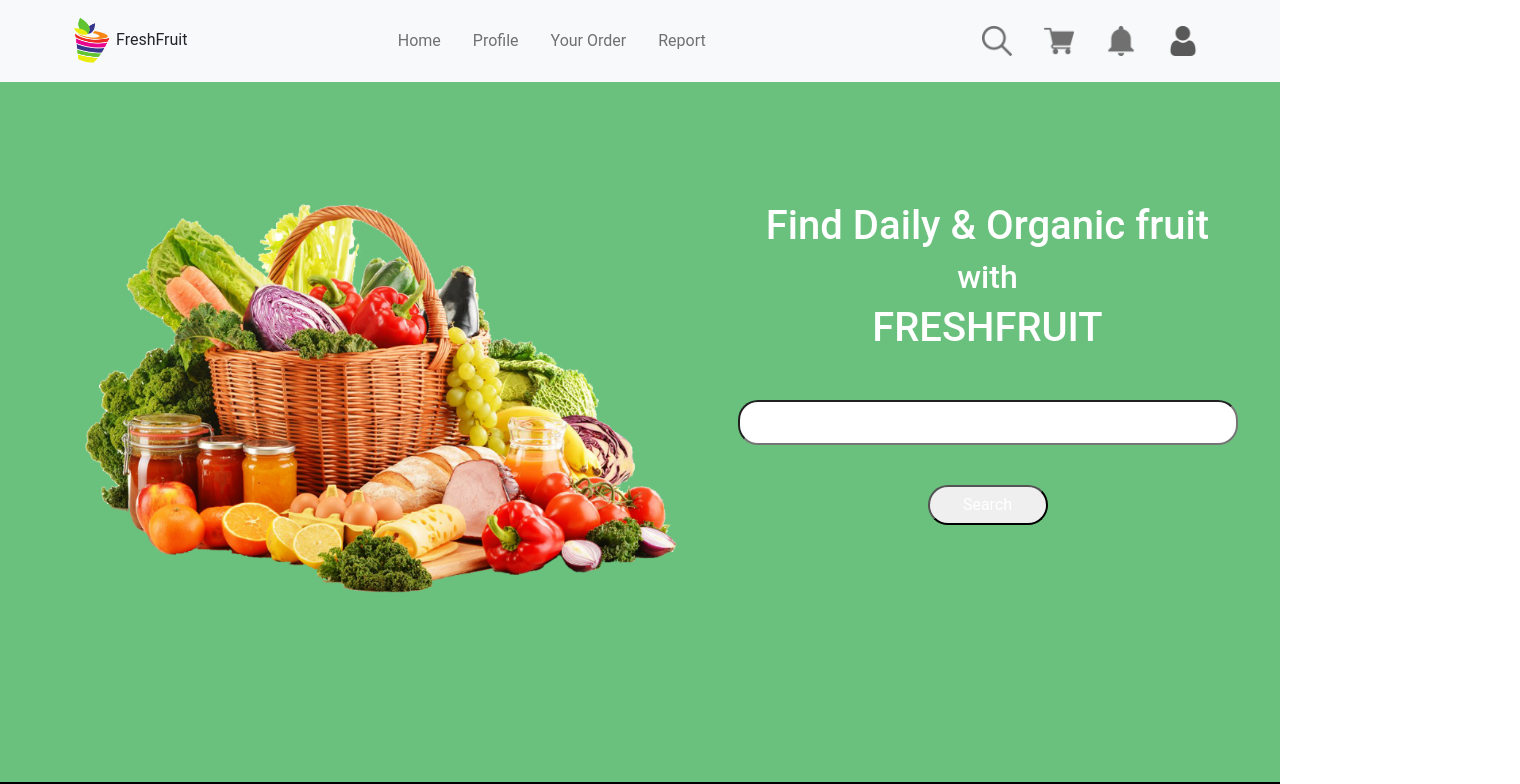
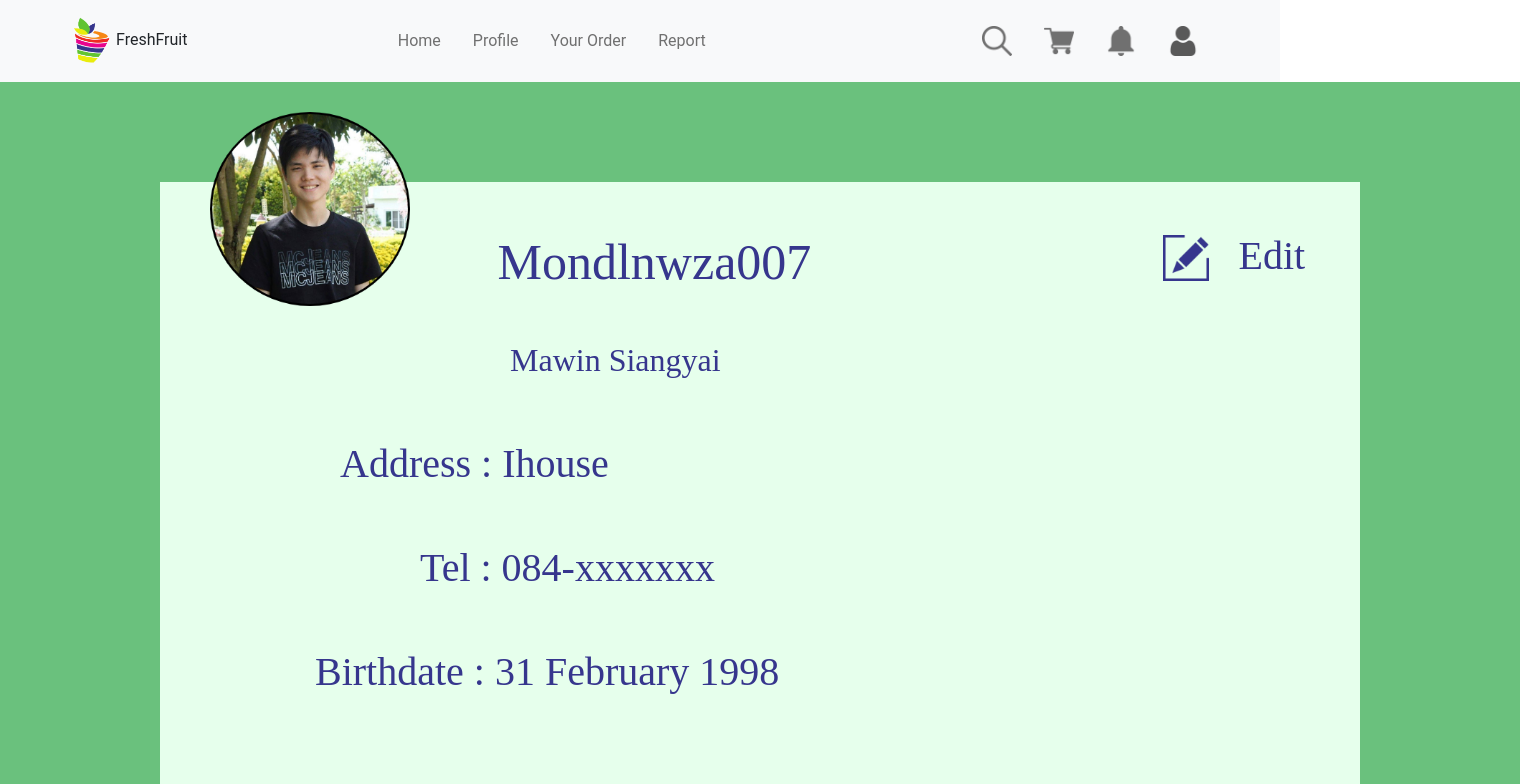
Before and after one commit to 2110423-2019-2/sec1_V-Solution, a React (Create React App) app in the folder front-fresh-fruit/: page / in a window 1280 px wide. Shown: the top 784 px of the page, 1520 px wide, since content can reach past the window. Built offline with nearby package versions, Linux system fonts and the light colour scheme.

Commit message:
Edit profile page and change name

```diff
--- a/front-fresh-fruit/src/App.js
+++ b/front-fresh-fruit/src/App.js
@@ -4,12 +4,12 @@ import Footer from './web-components/Footer';
 import Home from './Page/HomePage';
 import Register from './Page/Register';
 import RegisterSeller from './Page/RegisterSeller';
-import Profile from './Page/Profile';
+import ProfileCus from './Page/ProfileCus';
 import Seller from './Page/Seller';
 import Signin from './Page/Signin';
 import Store from './Page/Store';
 import AddItem from './Page/AddItem';
-import EditProfile from './Page/EditProfile';
+import ProfileSeller from './Page/ProfileSeller';
 import EditStore from './Page/EditStore';
 import UserContext from './Context/UserContext';
 
@@ -54,15 +54,15 @@ function App() {
         {/* body part */}
         <Switch>
           <UserContext.Provider value={{isloggedin:`${isloggedin}`,setLogin:handleIsloggedin,setToken:handleSetToken,clearToken:clearToken,getToken:getToken}}>
-          <Route exact path='/' component={Home} />
-          {localStorage.getItem('Token')!=null ? (<Route path='/profile' component={Profile} />):(<Route path='/profile' component={Seller} />)}
+          <Route exact path='/' component={ProfileCus} />
+          {localStorage.getItem('Token')!=null ? (<Route path='/profile' component={ProfileSeller} />):(<Route path='/profile' component={Seller} />)}
 
           <Route path='/seller' component={Seller} />
           <Route path='/register' component={Register} />
           <Route path='/registerSeller' component={RegisterSeller} />
           <Route path='/Signin' component={Signin} />
           <Route path='/store' component={Store} />
-          <Route path='/EditProfile' component={EditProfile} />
+          <Route path='/ProfileSeller' component={ProfileSeller} />
           <Route path='/EditStore' component={EditStore} />
           <Route path='/addItem' component={AddItemform} />
           </UserContext.Provider>
--- a/front-fresh-fruit/src/Page/HomePage.js
+++ b/front-fresh-fruit/src/Page/HomePage.js
@@ -25,10 +25,10 @@ const HomePage = () => {
 
             <div class="row" style={{marginTop: "120px", marginLeft: "50px"}}>
               <div class="col" style={{textAlign: "center"}}><img src={homefruit} style={{height:'400px',width:'600px'}}/></div>
-              <div class="col" style={{textAlign: "center", color:"white"}}><h1>Find Daily & Organic fruit</h1>
-                <h2>with</h2><h1>FRESHFRUIT</h1>
+              <div class="col" style={{textAlign: "center", color:"white"}}><h1 style={{fontFamily: "Marker Felt",}}>Find Daily & Organic fruit</h1>
+                <h2 style={{fontFamily: "Marker Felt",}}>with</h2><h1 style={{fontFamily: "Marker Felt",}}>FRESHFRUIT</h1>
                 <input type="text" name="search" style={{marginTop:"40px", width:"500px", height:"45px", borderRadius:"20px"}}/>
-                <div style={{marginTop:"40px"}}><button style={{width:'120px', height:'40px', borderRadius:"20px"}}><a href='/SignUp'>Search</a></button></div>
+                <div style={{marginTop:"40px"}}><button style={{width:'120px', height:'40px', borderRadius:"20px", backgroundColor:"#FFA000"}}><a href='/SignUp'>Search</a></button></div>
               </div>
             </div>
 
--- a/front-fresh-fruit/src/Page/Profile.js
+++ b/front-fresh-fruit/src/Page/ProfileCus.js
@@ -3,7 +3,7 @@ import '../App.scss';
 import ProfileComponent from '../web-components/ProfileComponent';
 import UserContext from '../Context/UserContext';
 
-const Profile = (props) => {
+const ProfileCus = (props) => {
     //for setup fetch data
     return (
         //style={{backgroundImage:`url(${background})`}}
@@ -20,4 +20,4 @@ const Profile = (props) => {
     );
 };
 
-export default Profile;
+export default ProfileCus;
--- a/front-fresh-fruit/src/Page/EditProfile.js
+++ b/front-fresh-fruit/src/Page/ProfileSeller.js
@@ -1,49 +1,50 @@
 import React from 'react';
 import Background from '../pictures/seller.jpg'
 import Logo from '../pictures/fruitfarm.png'
+import EditPic from '../pictures/edit.png'
 
-const EditProfile = () => {
+const ProfileSeller = () => {
     return (
-        <div style={{backgroundColor:"#6AC17D", width: "1920px", height: "1985px"}}>
+        <div style={{backgroundColor:"#6AC17D", width: "1520px", height: "1985px"}}>
 
 
             <div style={{width: "1200px", marginLeft: "160px"}}>
 
                 {/* head */}
 
-                <div style={{border: "solid black 2px", height: "293px", backgroundImage: `url(${Background})`,
+                <div style={{height: "293px", backgroundImage: `url(${Background})`,
                             backgroundRepeat: "no-repeat", backgroundSize: 'cover'}}>
 
                 </div>
 
                 {/* body */}
 
-                <div style={{border: "solid red 2px", height: "1650px", backgroundColor: "#E6FFEC"}}>
+                <div style={{height: "1695px", backgroundColor: "#E6FFEC"}}>
 
                     <div class="row">
 
-                        <div class="col-3" style={{border: "solid black 2px"}}>
-                            <img src={Logo} style={{width: "200px", marginTop: "-70px", marginLeft: "50px"}} />
+                        <div class="col-3">
+                            <img src={Logo} style={{width: "200px", marginTop: "-80px", marginLeft: "50px"}} />
                         </div>
-                        <div class="col"  style={{border: "solid black 2px",}}>
+                        <div class="col">
                             <h1 style={{fontFamily: "Marker Felt", color:"#36368D", fontSize:"50px", marginTop:"40px", marginLeft:"30px"}}>
                                 GreatStorer</h1>
                         </div>
 
-                        <div class="col-3"  style={{border: "solid black 2px",}}>
+                        <div class="col-3">
                             <div class="row">
-                                <div class="col" style={{border:"solid black 2px"}}>
-                                    <h1 style={{marginLeft: "80px"}}>a</h1>
+                                <div class="col">
+                                    <h1 style={{marginLeft: "80px"}}><img src={EditPic}/></h1>
                                 </div>
-                                <div class="col" style={{border:"solid black 2px"}}>
-                                    <h1>b</h1>
+                                <div class="col">
+                                    <h1 style={{fontFamily: "Marker Felt", color:"#36368D"}}>Edit</h1>
                                 </div>
                             </div>
                         </div>
 
                     </div>
 
-                    <div style={{border: "solid black 2px", height: "350px"}}>
+                    <div style={{ height: "350px"}}>
 
                         <div style={{marginTop: "50px"}}>
                             <div style={{marginLeft: "100px"}}>
@@ -57,18 +58,18 @@ const EditProfile = () => {
 
                     </div>
 
-                    <div style={{border: "solid black 2px", height: "350px"}}>
+                    <div style={{height: "400px"}}>
 
                         <div class = "row" style={{textAlign: "center", marginTop: "30px"}}>
                             <div class="col">
-                                <div style={{border: "solid black 4px", width: "400px", marginTop: "20px", marginLeft:"40px"}}></div>
+                                <div style={{border: "solid black 3px", width: "400px", marginTop: "20px", marginLeft:"40px"}}></div>
                             </div>
                             <div class="col" style={{marginRight: "50px"}}>
                                 <h1 style={{marginLeft: "20px", fontFamily: "Marker Felt", color:"#36368D", fontSize:"40px"}}>
                                 My Store</h1>
                             </div>
                             <div class="col">
-                                <div style={{border: "solid black 4px", width: "400px", marginTop: "20px", marginRight:"40px"}}></div>
+                                <div style={{border: "solid black 3px", width: "400px", marginTop: "20px", marginRight:"40px"}}></div>
                             </div>
                         </div>
 
@@ -85,4 +86,4 @@ const EditProfile = () => {
     );
 };
 
-export default EditProfile;
+export default ProfileSeller;
--- a/front-fresh-fruit/src/web-components/ProfileComponent.js
+++ b/front-fresh-fruit/src/web-components/ProfileComponent.js
@@ -1,9 +1,9 @@
 import React,{useState,useEffect} from 'react';
 import '../App.scss';
 import axios from 'axios';
-import background from '../pictures/background.png';
-import ProfilePic from '../pictures/user.png';
-import UserContext from '../Context/UserContext';
+import Background from '../pictures/seller.jpg'
+import Mond from '../pictures/profile pic.png'
+import EditPic from '../pictures/edit.png'
 import { useHistory } from 'react-router-dom';
 const Profile = (props) => {
     const history = useHistory();
@@ -11,53 +11,75 @@ const Profile = (props) => {
 
     return (
         //style={{backgroundImage:`url(${background})`}}
-        <div>
-            <div>
-                <img class='profileCover' src={background} />
-                <img class='profilePic' src={ProfilePic} />
+        <div style={{backgroundColor:"#6AC17D", width: "1520px", height: "995px"}}>
+
+
+            <div style={{width: "1200px", marginLeft: "160px"}}>
+
+                {/* head */}
+
+                <div style={{backgroundColor:"#6AC17D", height:"100px"}}>
+
                 </div>
-            <div class='container thaifont'>
-                <div class='row'>
-                    <h1 class='col-lg-10 col-6'>{props.username}</h1>
-                    <div class='logoAndEditInProfile col-lg-2 col-6'>
-                        <button type="button" class="btn btn-outline-info">Logo</button>
-                        <button id='editInProfile' type="button" class="btn btn-outline-info">Edit</button>
+
+
+                {/* body */}
+
+                <div style={{height: "995px", backgroundColor: "#E6FFEC"}}>
+
+                    <div class="row">
+
+                        <div class="col-3">
+                            <img src={Mond} style={{width: "200px", marginTop: "-70px", marginLeft: "50px"}} />
                         </div>
+                        <div class="col">
+                            <h1 style={{fontFamily: "Marker Felt", color:"#36368D", fontSize:"50px", marginTop:"50px", marginLeft:"30px"}}>
+                                Mondlnwza007</h1>
                         </div>
-                <div class='row'>
-                    <h2>{props.firstname}</h2>
-                    <h2 style={{ marginLeft: '10px' }}>{props.lastname}</h2>
+
+                        <div class="col-3">
+                            <div class="row" style={{marginTop:"50px"}}>
+                                <div class="col">
+                                    <h1 style={{marginLeft: "80px"}}><img src={EditPic}/></h1>
                                 </div>
-                <div class='row'>
-                    <div class='col-lg-2 thaifont'>
-                        <h3>Address :</h3>
-                        <h3>Tel :</h3>
-                        <h3>Birthdate :</h3>
+                                <div class="col">
+                                    <h1 style={{fontFamily: "Marker Felt", color:"#36368D"}}>Edit</h1>
                                 </div>
-                    <div>{props.id}</div>
-                    <div class='col-lg-10'>
-                        <h3>{props.Address}</h3>
-                        <h3>{props.Tel}</h3>
-                        <h3>{props.Birthdate}</h3>
                             </div>
                         </div>
 
-            <UserContext.Consumer>
-                            {({isloggedin,setLogin,clearToken,usertoken,getToken}) => (
-                                <div>
-                                <h1>{String(isloggedin)}</h1>
-                                <h1>{getToken()}</h1>
+                    </div>
 
-                                <button class='btn btn-primary' onClick={(e)=>{
-                                    e.preventDefault();
-                                    clearToken()
-                                    history.push('/')
+                    <div style={{marginTop:"35px", marginLeft: "350px"}}>
+                        <h2 style={{fontFamily: "Marker Felt", color:"#36368D"}}>Mawin Siangyai</h2>
+                    </div>
 
-                                }}>Log out</button>
+                    <div style={{ height: "350px"}}>
+
+                        <div style={{marginTop: "60px"}}>
+                            <div style={{marginLeft: "180px"}}>
+                                <h1 style={{fontFamily: "Marker Felt", color:"#36368D", fontSize:"40px"}}>Address : Ihouse</h1>
                             </div>
-                            )}
-                        </UserContext.Consumer>
+                            <br/><br/>
+                            <div style={{marginLeft: "260px"}}>
+                                <h1 style={{fontFamily: "Marker Felt", color:"#36368D", fontSize:"40px"}}> Tel : 084-xxxxxxx</h1>
                             </div>
+                            <br/><br/>
+                            <div style={{marginLeft: "155px"}}>
+                                <h1 style={{fontFamily: "Marker Felt", color:"#36368D", fontSize:"40px"}}> Birthdate : 31 February 1998</h1>
+                            </div>
+                        </div>
+
+                    </div>
+
+
+
+                </div>
+
+            </div>
+
+
+
         </div>
 
     );
```
Also changed, not shown: front-fresh-fruit/src/pictures/edit.png (added), front-fresh-fruit/src/pictures/profile pic.png (added). Lines whose indentation alone changed are shown as unchanged.
